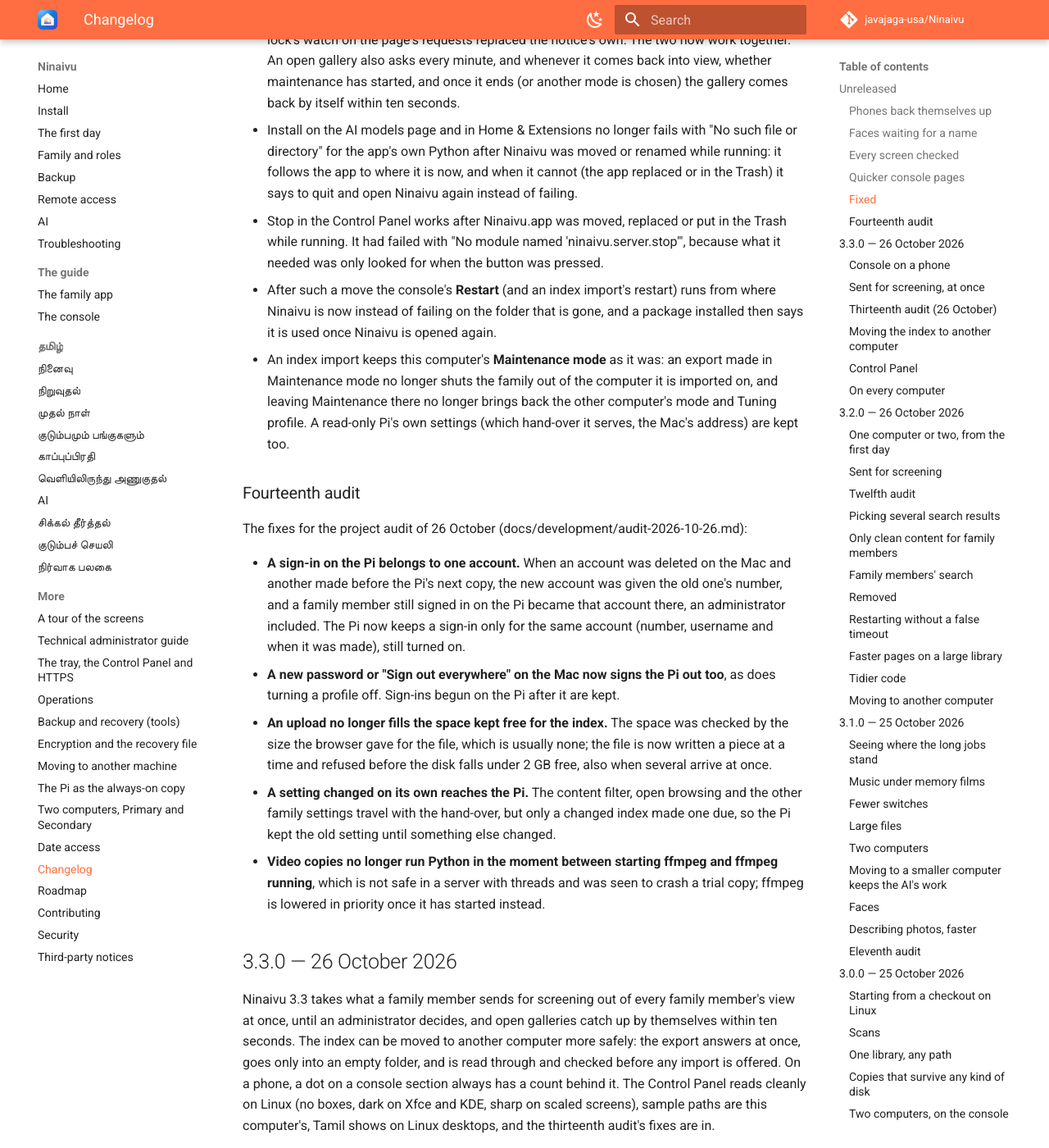
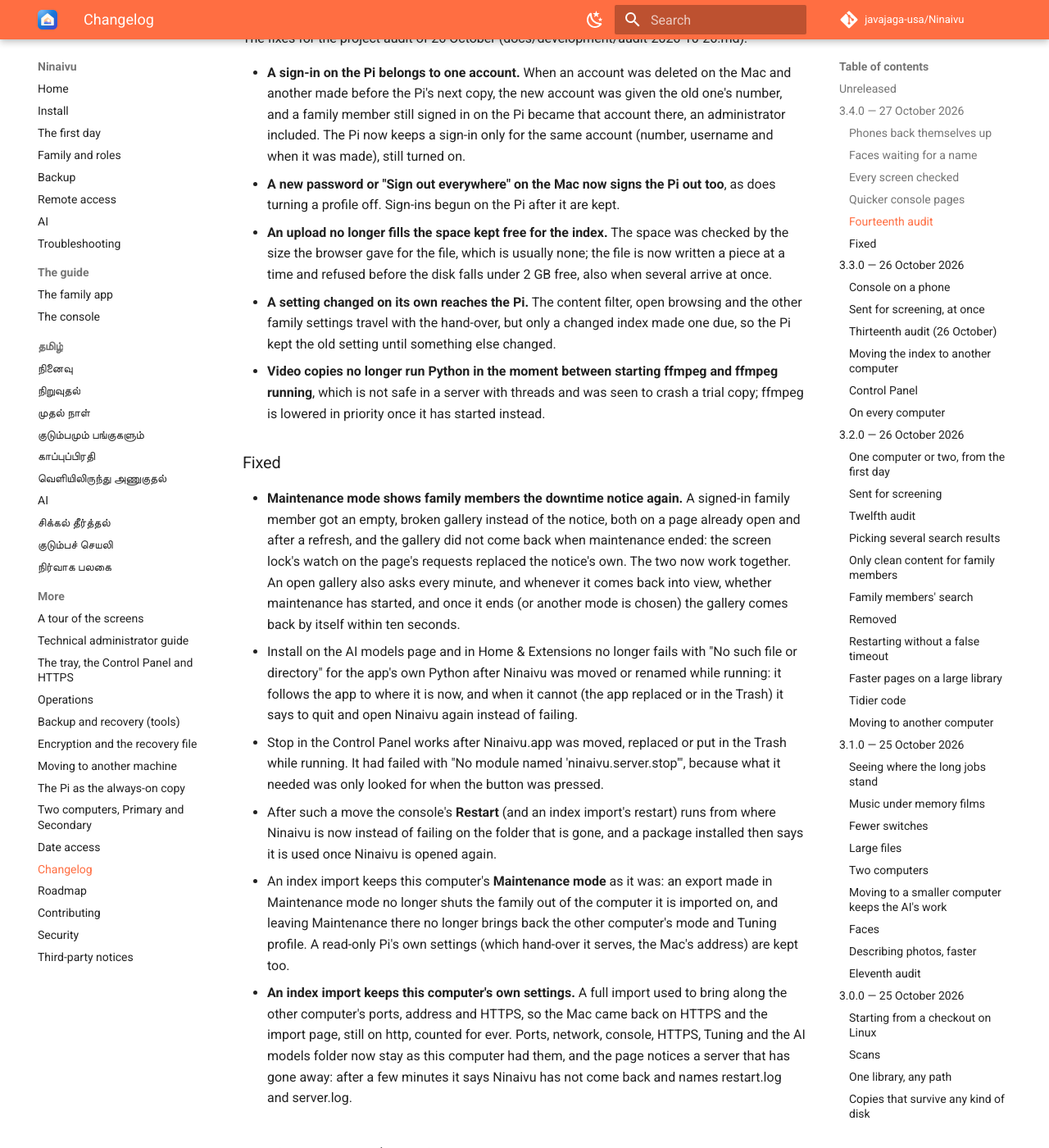
Before and after one commit to javajaga-usa/Ninaivu, an MkDocs documentation site: the page built from docs/CHANGELOG.md, in a window 1280 px wide and 1400 px high, scrolled down 1930 px. Shown: the whole window at 82% size. Built offline with MkDocs 1.6.1 and Material for MkDocs 9.7.7, drawn with Linux system fonts in a browser that asks for light colours; comment, search, counter and statistics services are not loaded; some of the changed text lies outside the part shown.

Commit message:
Release 3.4.0: fold the changelog and bump the version
Co-Authored-By: Claude Opus 5.5 <noreply@anthropic.com>
Claude-Session: https://claude.ai/code/session_01PY77yxwXpYoPye5i8MFCQR

```diff
--- a/docs/CHANGELOG.md
+++ b/docs/CHANGELOG.md
@@ -1,6 +1,8 @@
 # Changelog
 
 ## Unreleased
+
+## 3.4.0 — 27 October 2026
 
 ### Phones back themselves up
 
@@ -27,6 +29,16 @@ Every screen of the family app and the console was opened on a computer and a ph
 
 - **Pages that read the whole library on every open now remember or read less.** Measured on a library of 210,000 items: the folder picker for a profile's folders and the suggested locations were each most of a second on every open and are now remembered until the library changes; the duplicates review and the sidebar's count of duplicates read only the duplicates instead of every item (a quarter of the time or less); the largest-files list counts through the size index instead of reading every item; and the Space screen works out how fast the library grows in one read instead of three. Nothing they show has changed.
 
+### Fourteenth audit
+
+The fixes for the project audit of 26 October (docs/development/audit-2026-10-26.md):
+
+- **A sign-in on the Pi belongs to one account.** When an account was deleted on the Mac and another made before the Pi's next copy, the new account was given the old one's number, and a family member still signed in on the Pi became that account there, an administrator included. The Pi now keeps a sign-in only for the same account (number, username and when it was made), still turned on.
+- **A new password or "Sign out everywhere" on the Mac now signs the Pi out too**, as does turning a profile off. Sign-ins begun on the Pi after it are kept.
+- **An upload no longer fills the space kept free for the index.** The space was checked by the size the browser gave for the file, which is usually none; the file is now written a piece at a time and refused before the disk falls under 2 GB free, also when several arrive at once.
+- **A setting changed on its own reaches the Pi.** The content filter, open browsing and the other family settings travel with the hand-over, but only a changed index made one due, so the Pi kept the old setting until something else changed.
+- **Video copies no longer run Python in the moment between starting ffmpeg and ffmpeg running**, which is not safe in a server with threads and was seen to crash a trial copy; ffmpeg is lowered in priority once it has started instead.
+
 ### Fixed
 
 - **Maintenance mode shows family members the downtime notice again.** A signed-in family member got an empty, broken gallery instead of the notice, both on a page already open and after a refresh, and the gallery did not come back when maintenance ended: the screen lock's watch on the page's requests replaced the notice's own. The two now work together. An open gallery also asks every minute, and whenever it comes back into view, whether maintenance has started, and once it ends (or another mode is chosen) the gallery comes back by itself within ten seconds.
@@ -34,16 +46,8 @@ Every screen of the family app and the console was opened on a computer and a ph
 - Stop in the Control Panel works after Ninaivu.app was moved, replaced or put in the Trash while running. It had failed with "No module named 'ninaivu.server.stop'", because what it needed was only looked for when the button was pressed.
 - After such a move the console's **Restart** (and an index import's restart) runs from where Ninaivu is now instead of failing on the folder that is gone, and a package installed then says it is used once Ninaivu is opened again.
 - An index import keeps this computer's **Maintenance mode** as it was: an export made in Maintenance mode no longer shuts the family out of the computer it is imported on, and leaving Maintenance there no longer brings back the other computer's mode and Tuning profile. A read-only Pi's own settings (which hand-over it serves, the Mac's address) are kept too.
-
-### Fourteenth audit
-
-The fixes for the project audit of 26 October (docs/development/audit-2026-10-26.md):
-
-- **A sign-in on the Pi belongs to one account.** When an account was deleted on the Mac and another made before the Pi's next copy, the new account was given the old one's number, and a family member still signed in on the Pi became that account there, an administrator included. The Pi now keeps a sign-in only for the same account (number, username and when it was made), still turned on.
-- **A new password or "Sign out everywhere" on the Mac now signs the Pi out too**, as does turning a profile off. Sign-ins begun on the Pi after it are kept.
-- **An upload no longer fills the space kept free for the index.** The space was checked by the size the browser gave for the file, which is usually none; the file is now written a piece at a time and refused before the disk falls under 2 GB free, also when several arrive at once.
-- **A setting changed on its own reaches the Pi.** The content filter, open browsing and the other family settings travel with the hand-over, but only a changed index made one due, so the Pi kept the old setting until something else changed.
-- **Video copies no longer run Python in the moment between starting ffmpeg and ffmpeg running**, which is not safe in a server with threads and was seen to crash a trial copy; ffmpeg is lowered in priority once it has started instead.
+- **An index import keeps this computer's own settings.** A full import used to bring along the other computer's ports, address and HTTPS, so the Mac came back on HTTPS and the import page, still on http, counted for ever. Ports, network, console, HTTPS, Tuning and the AI models folder now stay as this computer had them, and the page notices a server that has gone away: after a few minutes it says Ninaivu has not come back and names restart.log and server.log.
+
 
 ## 3.3.0 — 26 October 2026
 
--- a/ninaivu/__init__.py
+++ b/ninaivu/__init__.py
@@ -52,7 +52,7 @@ from flask import Flask, Response, g, jsonify, request
 from .server.config import Config
 from . import extensions
 
-__version__ = "3.3.0"
+__version__ = "3.4.0"
 APP_NAME = "Ninaivu"
 TAGLINE = "Your family's media, at home."
 #: Who holds the copyright, shown in About and the console. The licence stays
```
Also changed, not shown: README.md (+1 -1 lines), docs/index.md (+1 -1 lines), docs/pi-replica.md (+1 -1 lines), 5 other files.
